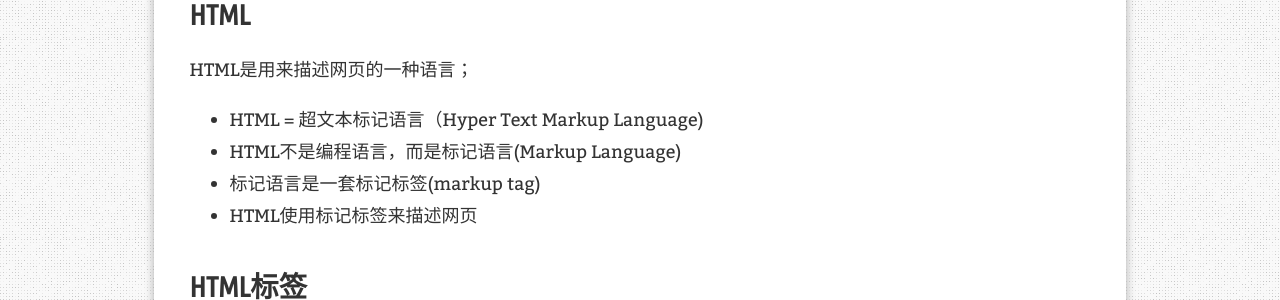
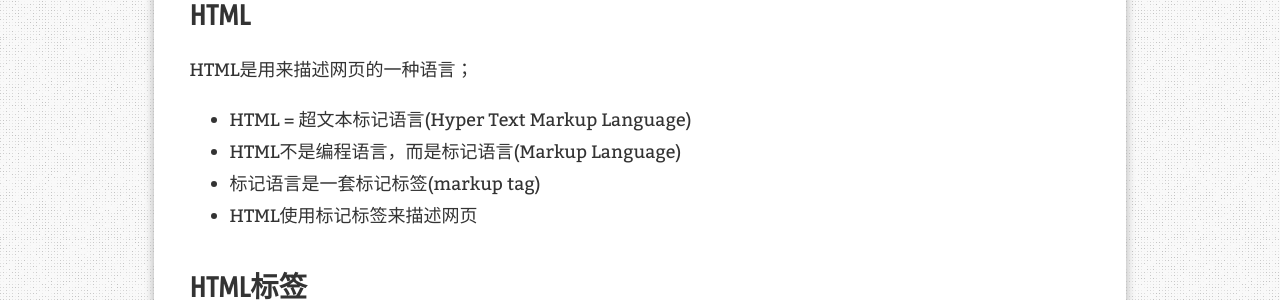
Before and after one commit to AuthurWhywait/AuthurWhywait.github.io, a Jekyll site: the page built from _posts/2020-06-20-html_1.md, in a window 1280 px wide and 900 px high. Shown: the part 361-661 px from the top of the window. Built offline with Jekyll 4.4.1, drawn with Linux system fonts in a browser that asks for light colours; comment, search, counter and statistics services are not loaded.

```diff
--- a/_posts/2020-06-20-html_1.md
+++ b/_posts/2020-06-20-html_1.md
@@ -12,7 +12,7 @@ redirect_from:
 
 HTML是用来描述网页的一种语言；
 
-* HTML = 超文本标记语言（Hyper Text Markup Language)
+* HTML = 超文本标记语言(Hyper Text Markup Language)
 * HTML不是编程语言，而是标记语言(Markup Language)
 * 标记语言是一套标记标签(markup tag)
 * HTML使用标记标签来描述网页
```
